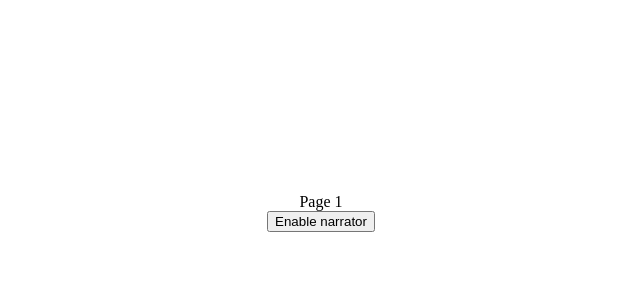
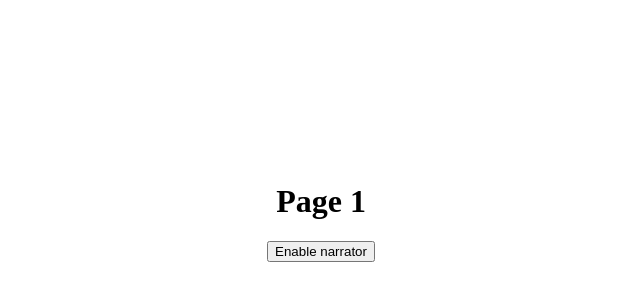
Before and after one commit to unamimo/unamimo.github.io, a React (Vite) app in the folder react-development-proj/: page /page1 in a window 1280 px wide. Shown: the part 188-488 px from the top of the page, without its empty margins (319-959 px from the left). Built offline with nearby package versions, Linux system fonts and the light colour scheme.

Commit message:
fix: pages should contain a level one heading
- add h1 to each page
- create divs with 'main' role

```diff
--- a/react-development-proj/src/pages/Page1/Page1.tsx
+++ b/react-development-proj/src/pages/Page1/Page1.tsx
@@ -4,11 +4,13 @@ import TitleLayout from "../../layout/TitleLayout";
 
 export default function Page1 (){
     return (
-        <>
+        <div role="main">
             <TitleLayout>
-                <NarratedText text="Page 1"/>
+                <h1>
+                    <NarratedText text="Page 1"/>
+                </h1>
                 <TextToSpeechToggle/>
             </TitleLayout>
-        </>
+        </div>
     )
 }
--- a/react-development-proj/src/pages/Page2/Page2.tsx
+++ b/react-development-proj/src/pages/Page2/Page2.tsx
@@ -3,10 +3,12 @@ import TitleLayout from "../../layout/TitleLayout";
 
 export default function Page2 (){
     return (
-        <>
+        <div role="main">
             <TitleLayout>
-                <NarratedText text={"Page 2"}/>
+                <h1>
+                    <NarratedText text={"Page 2"}/>
+                </h1>
             </TitleLayout>
-        </>
+        </div>
     )
 }
--- a/react-development-proj/src/pages/Page3/Page3.tsx
+++ b/react-development-proj/src/pages/Page3/Page3.tsx
@@ -3,10 +3,12 @@ import TitleLayout from "../../layout/TitleLayout";
 
 export default function Page3 (){
     return (
-        <>
+        <div role="main">
             <TitleLayout>
-                <NarratedText text="Page 3"/>
+                <h1>
+                    <NarratedText text="Page 3"/>
+                </h1>
             </TitleLayout>
-        </>
+        </div>
     )
 }
```
